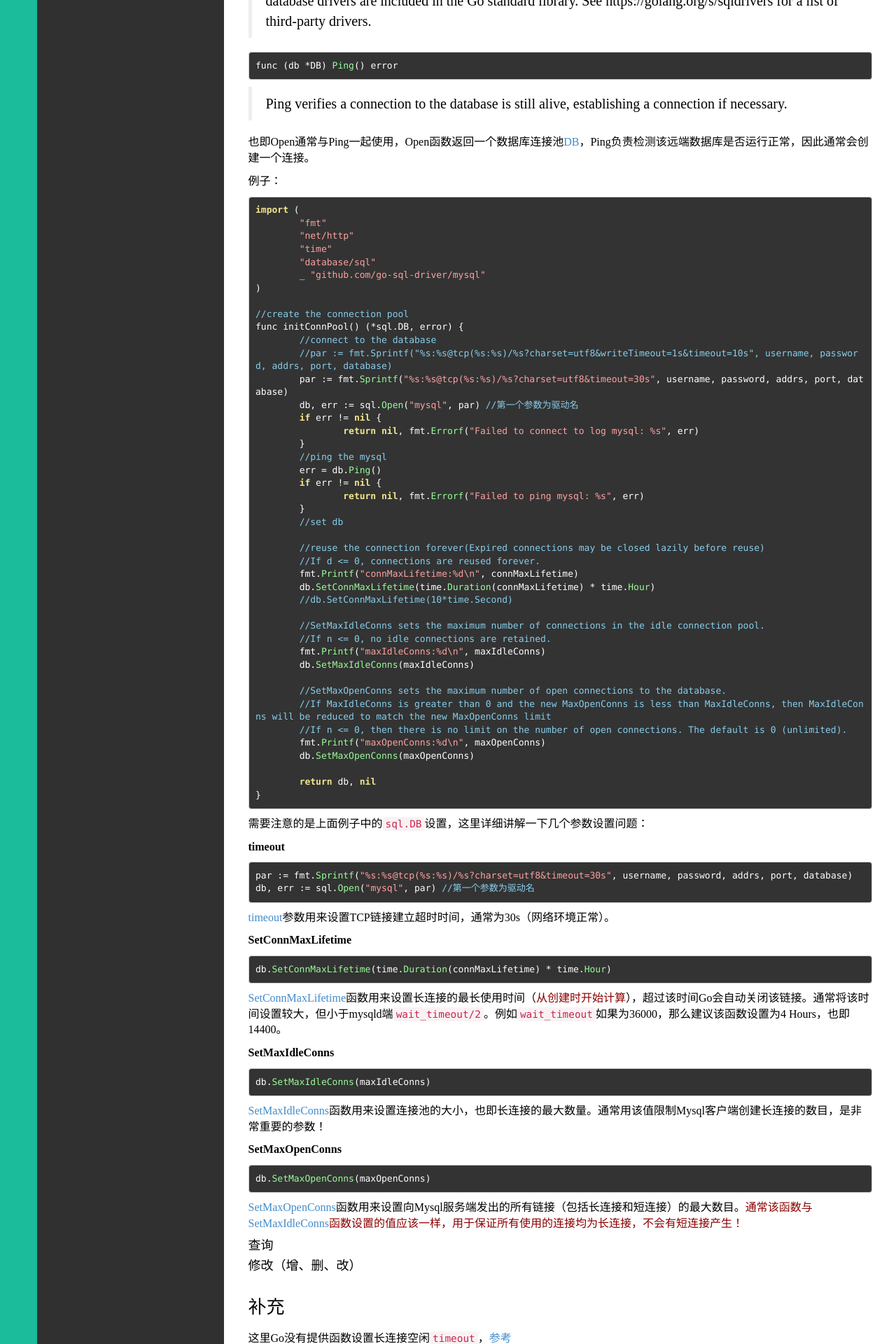
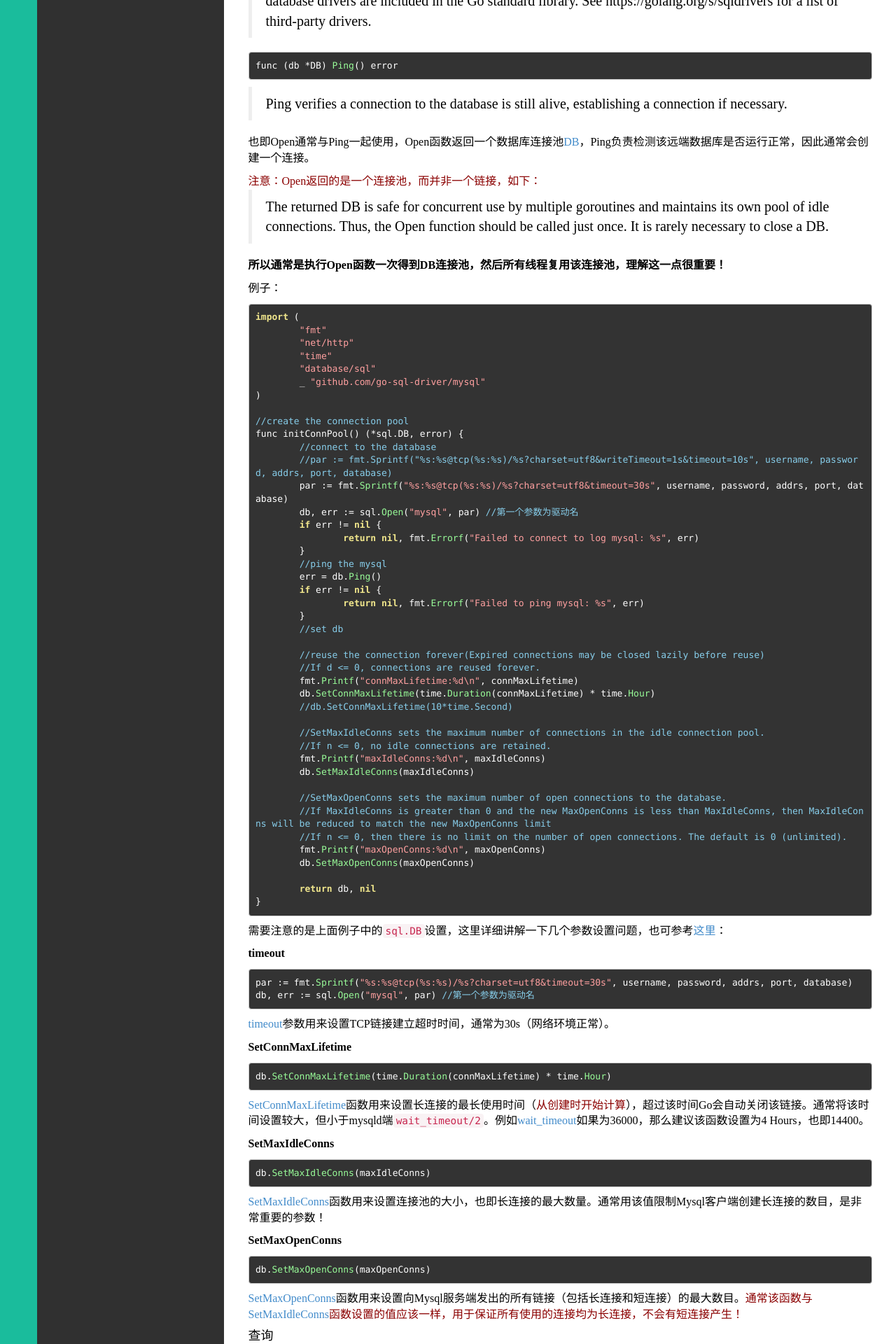
Before and after one commit to duyanghao/duyanghao.github.io, a Jekyll site: the page built from _posts/技术/2016-10-22-go-mysql.md, in a window 1280 px wide. Shown: the part 894-2814 px from the top of the page at 70% size. Built offline with Jekyll 4.4.1, drawn with Linux system fonts in a browser that asks for light colours; comment, search, counter and statistics services are not loaded; some of the changed text lies outside the part shown.

Commit message:
Update 2016-10-22-go-mysql
Signed-off-by: duyanghao <1294057873@qq.com>

````diff
--- a/_posts/技术/2016-10-22-go-mysql.md
+++ b/_posts/技术/2016-10-22-go-mysql.md
@@ -41,6 +41,12 @@
 Ping verifies a connection to the database is still alive, establishing a connection if necessary.
 
 也即Open通常与Ping一起使用，Open函数返回一个数据库连接池[DB](https://golang.org/pkg/database/sql/#DB)，Ping负责检测该远端数据库是否运行正常，因此通常会创建一个连接。
+
+<font color="#8B0000">注意：Open返回的是一个连接池，而并非一个链接，如下：</font>
+>
+The returned DB is safe for concurrent use by multiple goroutines and maintains its own pool of idle connections. Thus, the Open function should be called just once. It is rarely necessary to close a DB.
+
+**所以通常是执行Open函数一次得到DB连接池，然后所有线程复用该连接池，理解这一点很重要！**
 
 例子：
 
@@ -90,7 +96,7 @@
 }
 ```
 
-需要注意的是上面例子中的`sql.DB`设置，这里详细讲解一下几个参数设置问题：
+需要注意的是上面例子中的`sql.DB`设置，这里详细讲解一下几个参数设置问题，也可参考[这里](http://go-database-sql.org/connection-pool.html)：
 
 **timeout**
 
@@ -107,7 +113,7 @@
 db.SetConnMaxLifetime(time.Duration(connMaxLifetime) * time.Hour)
 ```
 
-[SetConnMaxLifetime](https://golang.org/src/database/sql/sql.go?s=16956:17005#L608)函数用来设置长连接的最长使用时间（<font color="#8B0000">从创建时开始计算</font>），超过该时间Go会自动关闭该链接。通常将该时间设置较大，但小于mysqld端`wait_timeout/2`。例如`wait_timeout`如果为36000，那么建议该函数设置为4 Hours，也即14400。
+[SetConnMaxLifetime](https://golang.org/src/database/sql/sql.go?s=16956:17005#L608)函数用来设置长连接的最长使用时间（<font color="#8B0000">从创建时开始计算</font>），超过该时间Go会自动关闭该链接。通常将该时间设置较大，但小于mysqld端`wait_timeout/2`。例如[wait_timeout](http://dev.mysql.com/doc/refman/5.6/en/server-system-variables.html#sysvar_wait_timeout)如果为36000，那么建议该函数设置为4 Hours，也即14400。
 
 **SetMaxIdleConns**
 
@@ -126,9 +132,42 @@
 [SetMaxOpenConns](https://golang.org/src/database/sql/sql.go?s=16528:16564#L590)函数用来设置向Mysql服务端发出的所有链接（包括长连接和短连接）的最大数目。<font color="#8B0000">通常该函数与</font>[SetMaxIdleConns](https://golang.org/src/database/sql/sql.go?s=15640:15676#L557)<font color="#8B0000">函数设置的值应该一样，用于保证所有使用的连接均为长连接，不会有短连接产生！</font>
 
 #### 查询
+查询是数据库很普遍的操作，例子如下：
+
+```
+    age := 27
+    rows, err := db.Query("SELECT name FROM users WHERE age=?", age)
+    if err != nil {
+            log.Fatal(err)
+    }
+    defer rows.Close()
+    for rows.Next() {
+            var name string
+            if err := rows.Scan(&name); err != nil {
+                    log.Fatal(err)
+            }
+            fmt.Printf("%s is %d\n", name, age)
+    }
+    if err := rows.Err(); err != nil {
+            log.Fatal(err)
+    }
+```
+
+<font color="#8B0000">注意</font>：要在db执行成功后执行[rows.Close()](https://golang.org/pkg/database/sql/#Rows)（<font color="#8B0000">执行rows.Close()不会关闭长连接！</font>）
 
 
 #### 修改（增、删、改）
+以插入为例子，详细[参考](https://golang.org/pkg/database/sql/#DB.Exec)
+
+```
+insert_str := "insert into student (name, major, age) values('wang', 'computer', '20')"
+_, err := db.Exec(insert_str)
+if err != nil {
+    return fmt.Errorf("Failed to insert table student: %s", err)
+}
+```
+
+其它修改操作参考[官网](https://golang.org/pkg/database/sql/#pkg-index)
 
 ### 补充
 这里Go没有提供函数设置长连接空闲`timeout`，[参考](https://github.com/go-sql-driver/mysql/issues/488#event-829185787)
````
